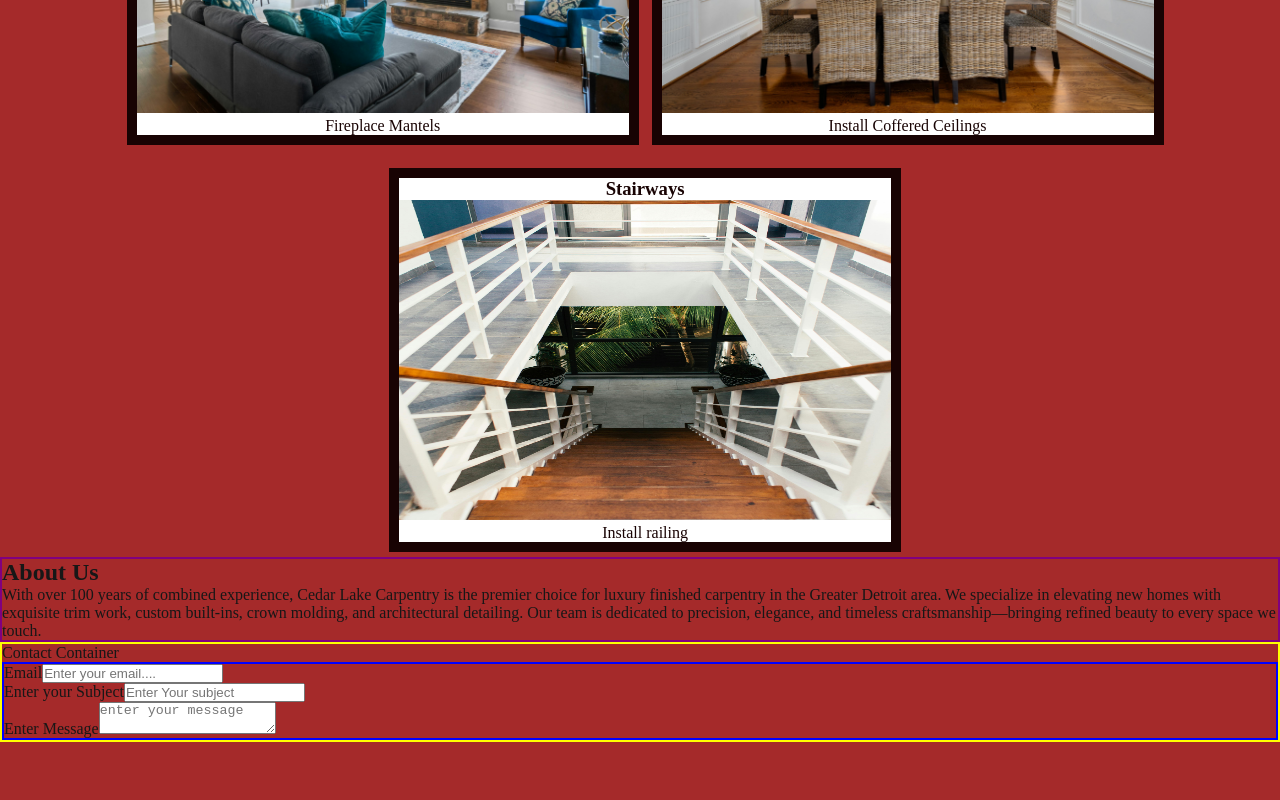
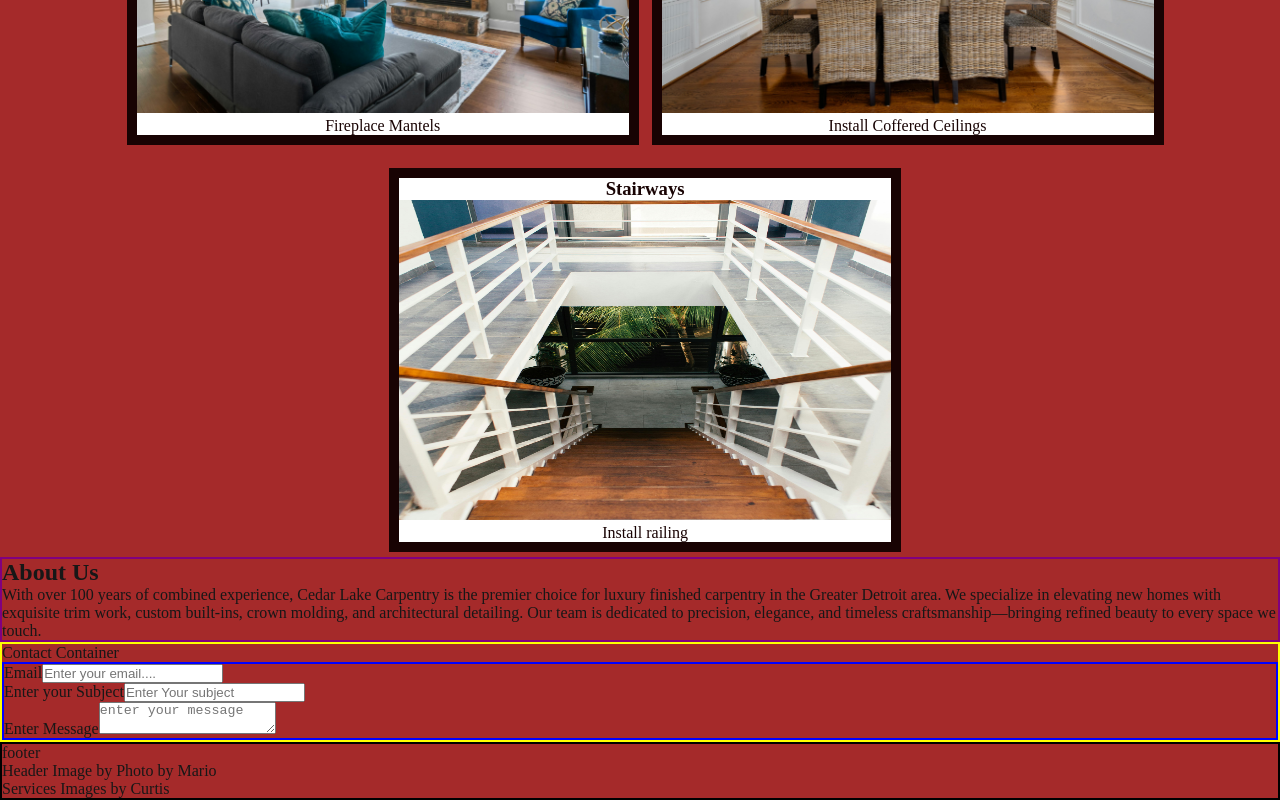
Before and after one commit to codiemaureen/CedarLakeCarpentry_V2, a Next.js app: page / in a window 1280 px wide. Shown: the part 915-1715 px from the top of the page. Before the commit the page ends 1657 px from the top, so only its background shows below. Built offline with nearby package versions, Linux system fonts and the light colour scheme.

Commit message:
Styling: fixing footer position

```diff
--- a/src/app/component/Footer.jsx
+++ b/src/app/component/Footer.jsx
@@ -5,6 +5,7 @@ const Footer = () => {
     <div className={style.footerContainer}>
       <p>footer</p>
       <p>Header Image by Photo by <a href='https://www.pexels.com/photo/carpenter-using-circular-saw-for-precise-woodcutting-28518832/' alt='header-photo-cred'>Mario</a></p>
+      <p>Services Images by <a href='https://www.pexels.com/photo/couch-with-blue-pillows-in-a-living-room-5178068/'>Curtis</a></p>
     </div>
   )
 }
--- a/src/app/component/Footer.module.css
+++ b/src/app/component/Footer.module.css
@@ -1,6 +1,6 @@
 .footerContainer{
  border: 2px solid black;
- position: fixed;
+ position: relative;
  width: 100vw;
  bottom: 0;
 }
```
